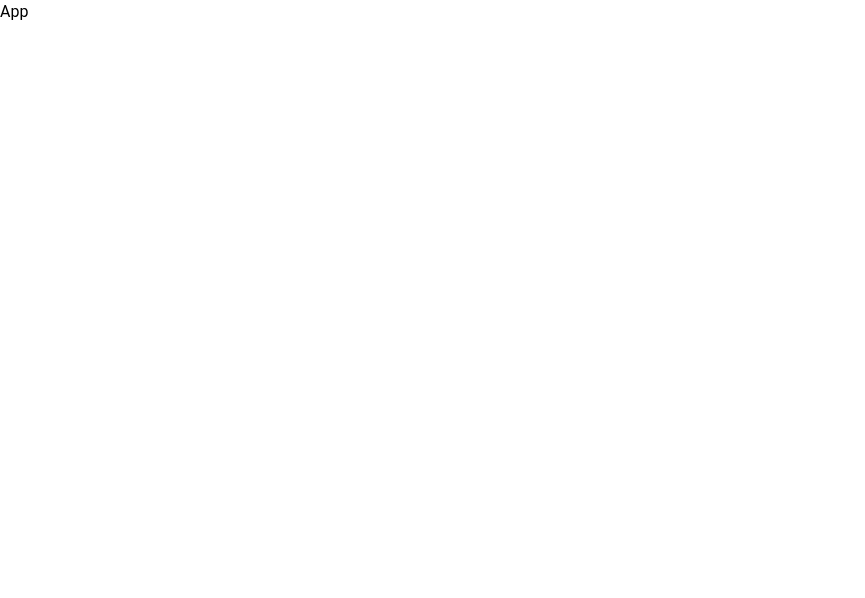
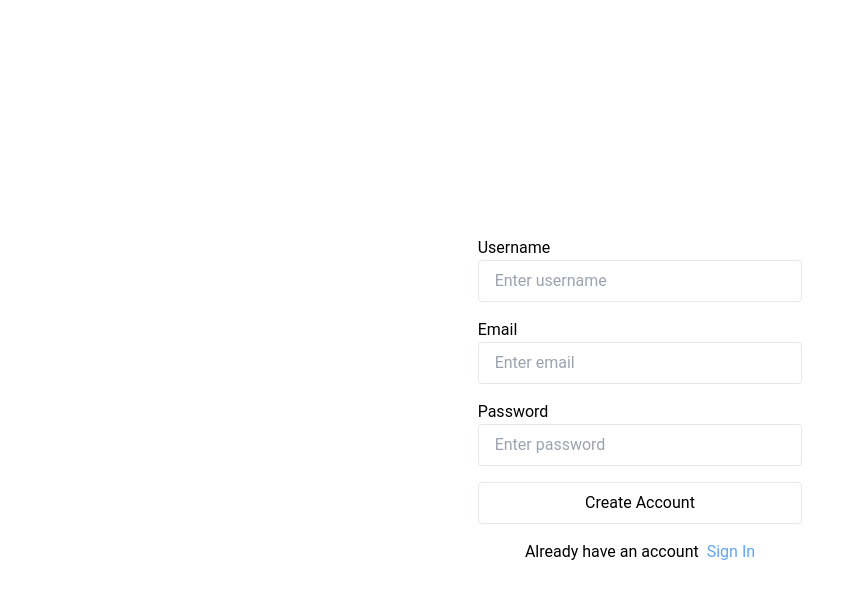
Before and after one commit to azamat-cto/react-starter, a React (Vite) app: page /register in a window 1280 px wide. Shown: the top 598 px of the page, without its empty margins (0-865 px from the left). Built offline with nearby package versions, Linux system fonts and the light colour scheme; a small style sheet from the web is missing.

Commit message:
Add basic react-router-dom

```diff
--- /dev/null
+++ b/src/components/Footer.jsx
@@ -0,0 +1,9 @@
+function Footer() {
+    return (
+        <footer>
+            <div className="container">Footer</div>
+        </footer>
+    );
+}
+
+export default Footer;
--- /dev/null
+++ b/src/components/Header.jsx
@@ -0,0 +1,25 @@
+import { Link } from "react-router-dom";
+
+function Header() {
+    return (
+        <header>
+            <div className="container">
+                <div className="flex items-center justify-between h-14">
+                    <Link to="/">React</Link>
+                    <nav>
+                        <ul className="flex items-center gap-x-4">
+                            <li>
+                                <Link to="/login">Sign In</Link>
+                            </li>
+                            <li>
+                                <Link to="/register">Sign Up</Link>
+                            </li>
+                        </ul>
+                    </nav>
+                </div>
+            </div>
+        </header>
+    );
+}
+
+export default Header;
--- /dev/null
+++ b/src/layouts/RootLayout.jsx
@@ -0,0 +1,18 @@
+import { Outlet } from "react-router-dom";
+import Footer from "../components/Footer";
+import Header from "../components/Header";
+
+function RootLayout() {
+    return (
+        <div>
+            <Header />
+            {/* Sidebar */}
+            <main>
+                <Outlet />
+            </main>
+            <Footer />
+        </div>
+    );
+}
+
+export default RootLayout;
--- a/src/main.jsx
+++ b/src/main.jsx
@@ -2,8 +2,9 @@ import "unfonts.css";
 import "./styles/global.css";
 
 import { createRoot } from "react-dom/client";
-import App from "./App.jsx";
+import { RouterProvider } from "react-router-dom";
+import { router } from "./router";
 
 const root = createRoot(document.getElementById("root"));
 
-root.render(<App />);
+root.render(<RouterProvider router={router} />);
--- /dev/null
+++ b/src/pages/home/HomePage.jsx
@@ -0,0 +1,9 @@
+function Home() {
+    return (
+        <section className="pt-4 pb-8">
+            <div className="container">Home</div>
+        </section>
+    );
+}
+
+export default Home;
--- /dev/null
+++ b/src/pages/login/LoginPage.jsx
@@ -0,0 +1,46 @@
+import { Link } from "react-router-dom";
+
+function LoginPage() {
+    return (
+        <div className="flex flex-col items-center justify-center h-screen">
+            <form>
+                <div className="flex flex-col gap-y-4 max-w-96">
+                    <div>
+                        <label htmlFor="email">Email</label>
+                        <input
+                            className="w-full border rounded py-2 px-4"
+                            type="text"
+                            id="email"
+                            name="email"
+                            placeholder="Enter email"
+                        />
+                    </div>
+
+                    <div>
+                        <label htmlFor="password">Password</label>
+                        <input
+                            className="w-full border rounded py-2 px-4"
+                            type="text"
+                            id="password"
+                            name="password"
+                            placeholder="Enter password"
+                        />
+                    </div>
+
+                    <button className="py-2 border rounded" type="submit">
+                        Login
+                    </button>
+
+                    <div className="flex items-center justify-center gap-x-2">
+                        <p>Do not have an account</p>
+                        <Link className="text-blue-400" to="/register">
+                            Sign Up
+                        </Link>
+                    </div>
+                </div>
+            </form>
+        </div>
+    );
+}
+
+export default LoginPage;
--- /dev/null
+++ b/src/pages/notfound/NotFoundPage.jsx
@@ -0,0 +1,15 @@
+import { Link } from "react-router-dom";
+
+function NotFoundPage() {
+    return (
+        <div className="flex flex-col items-center justify-center h-screen">
+            <h1>404</h1>
+            <p>Page not found</p>
+            <Link className="text-blue-400" to="/">
+                Back to home
+            </Link>
+        </div>
+    );
+}
+
+export default NotFoundPage;
--- /dev/null
+++ b/src/pages/register/RegisterPage.jsx
@@ -0,0 +1,57 @@
+import { Link } from "react-router-dom";
+
+function RegisterPage() {
+    return (
+        <div className="flex flex-col items-center justify-center h-screen">
+            <form>
+                <div className="flex flex-col gap-y-4 max-w-96">
+                    <div className="flex flex-col items-start">
+                        <label htmlFor="username">Username</label>
+                        <input
+                            className="w-full border rounded py-2 px-4"
+                            type="text"
+                            id="username"
+                            name="username"
+                            placeholder="Enter username"
+                        />
+                    </div>
+
+                    <div>
+                        <label htmlFor="email">Email</label>
+                        <input
+                            className="w-full border rounded py-2 px-4"
+                            type="text"
+                            id="email"
+                            name="email"
+                            placeholder="Enter email"
+                        />
+                    </div>
+
+                    <div>
+                        <label htmlFor="password">Password</label>
+                        <input
+                            className="w-full border rounded py-2 px-4"
+                            type="text"
+                            id="password"
+                            name="password"
+                            placeholder="Enter password"
+                        />
+                    </div>
+
+                    <button className="py-2 border rounded" type="submit">
+                        Create Account
+                    </button>
+
+                    <div className="flex items-center justify-center gap-x-2">
+                        <p>Already have an account</p>
+                        <Link className="text-blue-400" to="/login">
+                            Sign In
+                        </Link>
+                    </div>
+                </div>
+            </form>
+        </div>
+    );
+}
+
+export default RegisterPage;
--- /dev/null
+++ b/src/router/index.jsx
@@ -0,0 +1,28 @@
+import { createBrowserRouter } from "react-router-dom";
+import RootLayout from "../layouts/RootLayout";
+import Home from "../pages/home/HomePage";
+import LoginPage from "../pages/login/LoginPage";
+import NotFoundPage from "../pages/notfound/NotFoundPage";
+import RegisterPage from "../pages/register/RegisterPage";
+
+export const router = createBrowserRouter([
+    {
+        path: "/",
+        element: <RootLayout />,
+        errorElement: <NotFoundPage />,
+        children: [
+            {
+                path: "",
+                element: <Home />,
+            },
+        ],
+    },
+    {
+        path: "/login",
+        element: <LoginPage />,
+    },
+    {
+        path: "/register",
+        element: <RegisterPage />,
+    },
+]);
```
